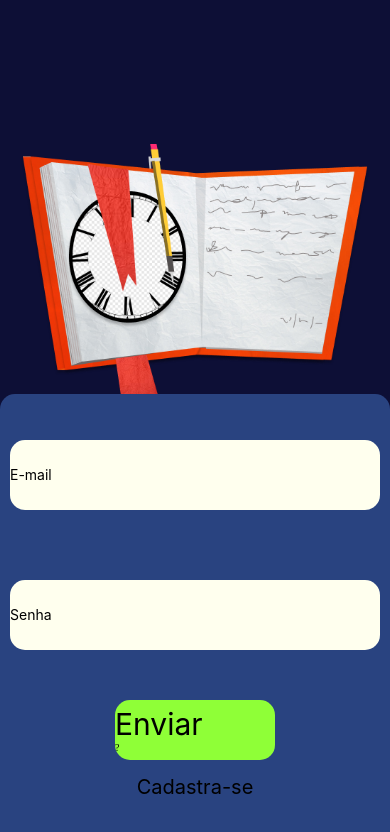
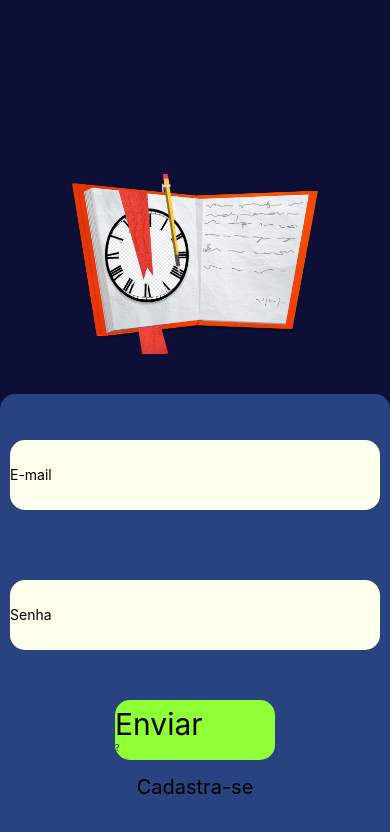
Before and after one commit to lucasaragao29/agenda, a React Native app: screen / in a window 390 px wide. Shown: the top 832 px of the page. Built offline with nearby package versions, Linux system fonts and the light colour scheme.

Commit message:
telalogin

```diff
--- a/screens/login/index.tsx
+++ b/screens/login/index.tsx
@@ -15,7 +15,7 @@ export default function LoginScreen() {
   return (
     <Container>
       <Image
-        style={{width:350,height:250,}}
+        style={{width:250,height:180,marginBottom:40,marginTop:50}}
         source={require('../../src/img/Logo.png')}/>
       <ContInpt>
         <EmailInput placeholder="E-mail"/>
```
